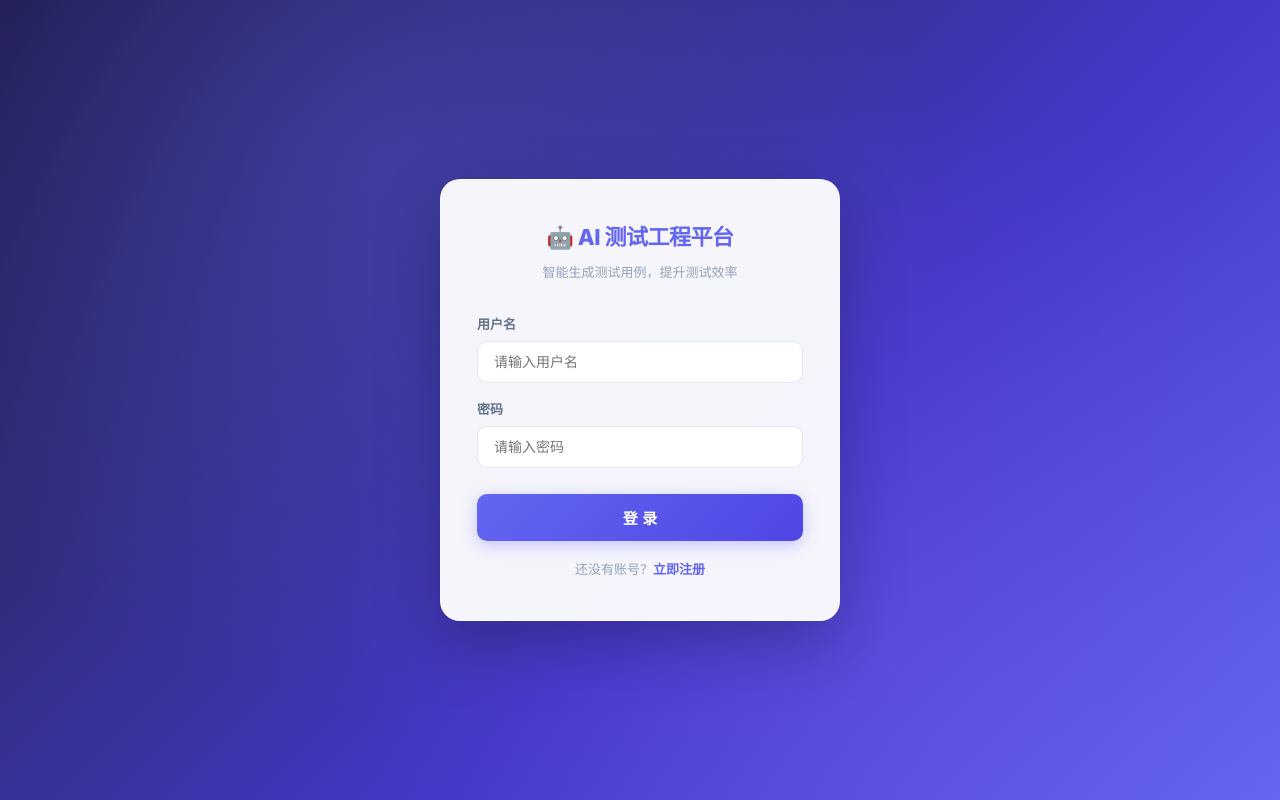
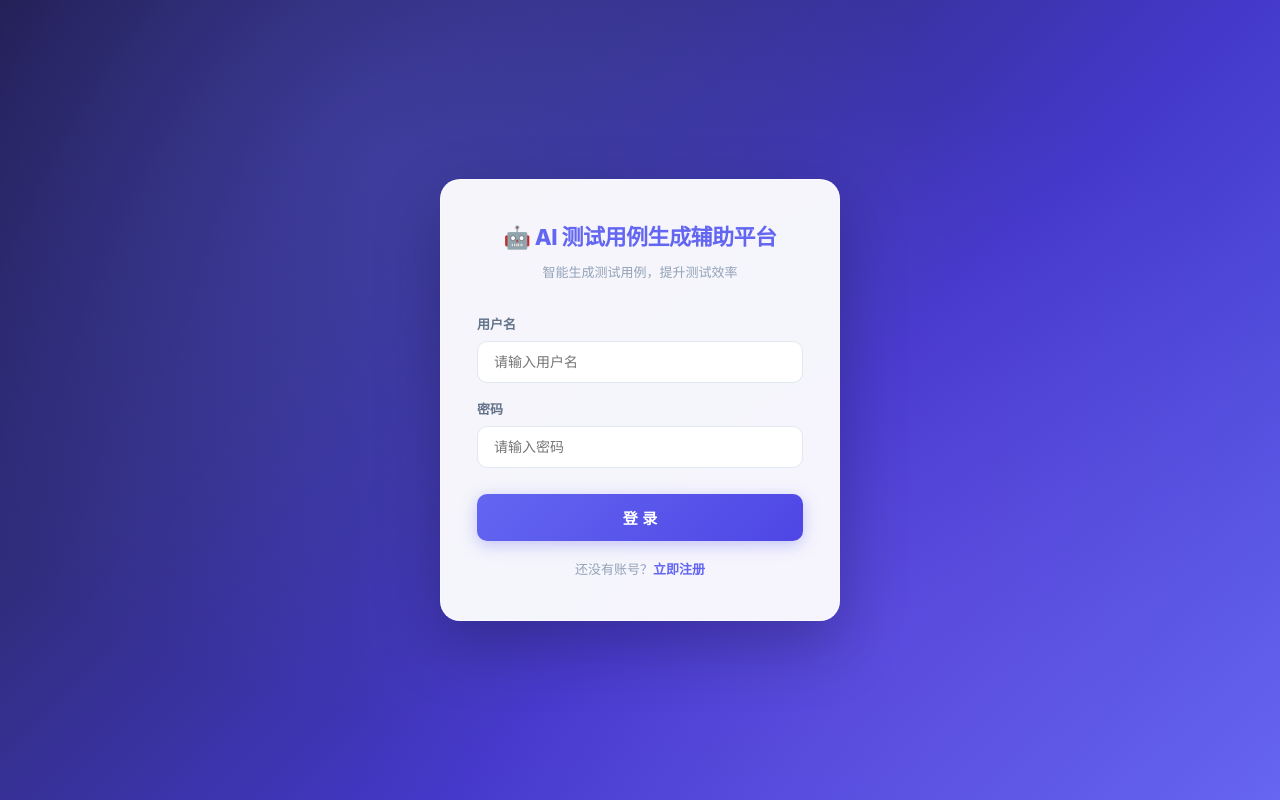
Before and after one commit to LS297263179/testcase-gen, a Flask app: page / in a window 1280 px wide. Run offline with Flask 3, Linux system fonts and the light colour scheme.

Commit message:
refactor: 产品更名为「AI 测试用例生成辅助平台」
覆盖页面标题/顶栏/登录页/V2 侧栏品牌名、CLI 启动面板与 argparse 描述、
导出到 .xmind 的 creator 元数据、README/AGENTS/CLAUDE/PROGRESS 与配置注释；
英文名同步为 AI Test Case Generation Assistant Platform。
重建 static/v2 产物并 bump 模板资源版本，避免浏览器沿用旧标题。

```diff
--- a/core/xmind_utils.py
+++ b/core/xmind_utils.py
@@ -441,7 +441,7 @@ def generate_template(output_path: str) -> str:
             "metadata.json": {},
         }
     }
-    metadata = {"creator": {"name": "AI Test Engineering Platform", "version": "1.0.0"}}
+    metadata = {"creator": {"name": "AI Test Case Generation Assistant Platform", "version": "1.0.0"}}
 
     with zipfile.ZipFile(output_path, "w", zipfile.ZIP_DEFLATED) as zf:
         zf.writestr("content.json", json.dumps(content, ensure_ascii=False, indent=2))
--- a/frontend-v2/index.html
+++ b/frontend-v2/index.html
@@ -3,7 +3,7 @@
   <head>
     <meta charset="UTF-8" />
     <meta name="viewport" content="width=device-width, initial-scale=1.0" />
-    <title>AI 测试工程平台 · V2</title>
+    <title>AI 测试用例生成辅助平台 · V2</title>
   </head>
   <body>
     <div id="root"></div>
--- a/frontend-v2/package.json
+++ b/frontend-v2/package.json
@@ -3,7 +3,7 @@
   "private": true,
   "version": "0.1.0",
   "type": "module",
-  "description": "AI 测试工程平台 V2 前端（React + TypeScript + Vite）。构建产物输出到 ../static/v2/，服务端部署无需 Node。",
+  "description": "AI 测试用例生成辅助平台 V2 前端（React + TypeScript + Vite）。构建产物输出到 ../static/v2/，服务端部署无需 Node。",
   "scripts": {
     "dev": "vite",
     "build": "vite build && node scripts/bump-template-version.mjs",
--- a/frontend-v2/src/layout/Shell.tsx
+++ b/frontend-v2/src/layout/Shell.tsx
@@ -45,7 +45,7 @@ export function Shell({ crumbs, children }: { crumbs: ReactNode; children: React
     <div className="app">
       <aside className="sidebar">
         <div className="sidebar-brand">
-          <div className="brand-title">AI 测试工程平台</div>
+          <div className="brand-title">AI 测试用例生成辅助平台</div>
           <div className="brand-sub">V2 · AI + 规则 + 人 协同测试设计</div>
         </div>
         <Nav />
--- a/pyproject.toml
+++ b/pyproject.toml
@@ -5,7 +5,7 @@ build-backend = "setuptools.build_meta"
 [project]
 name = "testcase-gen"
 version = "1.0.0"
-description = "AI 测试工程平台 - 基于 LLM 的自动化测试工程平台"
+description = "AI 测试用例生成辅助平台 - 基于 LLM 的自动化测试工程平台"
 requires-python = ">=3.11"
 dependencies = [
     "anthropic>=0.40.0",
--- a/start.py
+++ b/start.py
@@ -8,7 +8,7 @@ from web import app
 
 
 def main():
-    parser = argparse.ArgumentParser(description="AI 测试工程平台 - Web 版")
+    parser = argparse.ArgumentParser(description="AI 测试用例生成辅助平台 - Web 版")
     parser.add_argument("-p", "--port", type=int, default=5000, help="端口号 (默认: 5000)")
     parser.add_argument("--host", default="0.0.0.0", help="监听地址 (默认: 0.0.0.0)")
     parser.add_argument("--no-browser", action="store_true", help="不自动打开浏览器")
@@ -16,7 +16,7 @@ def main():
     args = parser.parse_args()
 
     url = f"http://localhost:{args.port}"
-    print("\n  AI 测试工程平台")
+    print("\n  AI 测试用例生成辅助平台")
     print(f"  访问地址: {url}")
     print("  按 Ctrl+C 停止服务\n")
 
--- a/static/style.css
+++ b/static/style.css
@@ -1,5 +1,5 @@
 /* ============================================================
-   AI Test Engineering Platform - Premium Design System
+   AI Test Case Generation Assistant Platform - Premium Design System
    Inspired by Linear, Notion, Vercel, Stripe
    ============================================================ */
 :root {
--- a/templates/index.html
+++ b/templates/index.html
@@ -3,7 +3,7 @@
 <head>
     <meta charset="UTF-8">
     <meta name="viewport" content="width=device-width, initial-scale=1.0">
-    <title>AI 测试工程平台</title>
+    <title>AI 测试用例生成辅助平台</title>
     <link rel="preconnect" href="https://fonts.googleapis.com">
     <link rel="preconnect" href="https://fonts.gstatic.com" crossorigin>
     <link href="https://fonts.googleapis.com/css2?family=Inter:wght@400;500;600;700;800&display=swap" rel="stylesheet">
@@ -15,7 +15,7 @@
 <div id="authPage" style="display:none;">
     <div class="auth-page">
         <div class="auth-card">
-            <div class="logo"><h2>&#129302; AI 测试工程平台</h2><p>智能生成测试用例，提升测试效率</p></div>
+            <div class="logo"><h2>&#129302; AI 测试用例生成辅助平台</h2><p>智能生成测试用例，提升测试效率</p></div>
             <div class="auth-error" id="authError"></div>
             <div id="loginForm">
                 <div class="form-group"><label>用户名</label><input type="text" id="loginUsername" placeholder="请输入用户名" autocomplete="username"></div>
@@ -39,7 +39,7 @@
 
 <div class="header">
     <div class="header-left">
-        <h1>&#129302; AI 测试工程平台</h1>
+        <h1>&#129302; AI 测试用例生成辅助平台</h1>
         <span class="badge">Beta</span>
     </div>
     <div class="header-right">
```
Also changed, not shown: AGENTS.md (+2 -2 lines), CLAUDE.md (+2 -2 lines), docs/v2/PROGRESS.md (+2 -2 lines), main.py (+4 -4 lines), templates/v2.html (+4 -4 lines), README.md, static/v2/v2_react.js, 2 other files.
